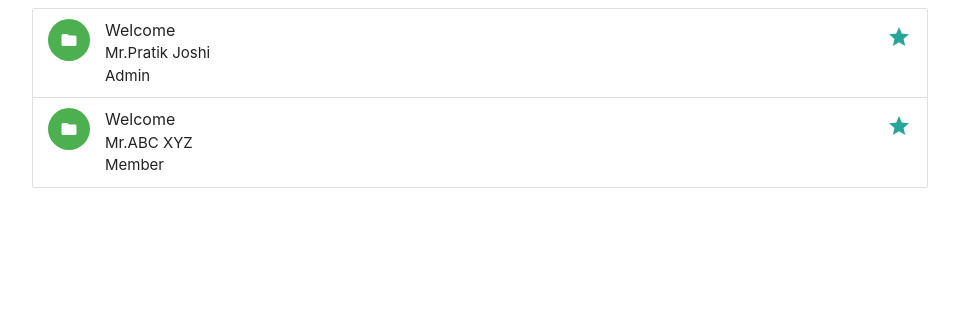
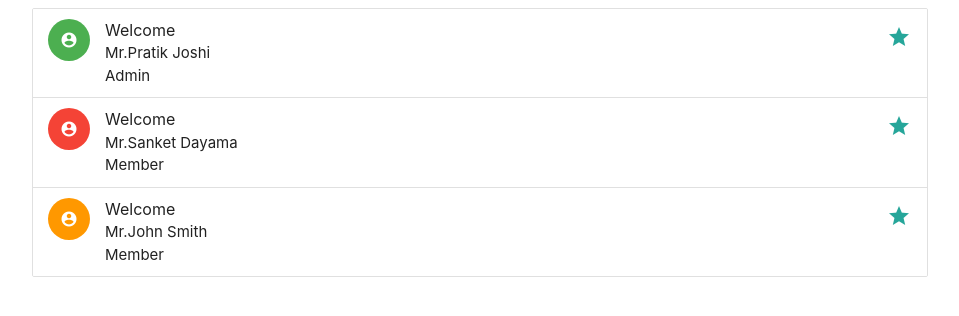
Before and after one commit to pratsj9/Servlets, a plain HTML site: page WebContent/Welcome.html in a window 1280 px wide. Shown: the whole page, without its empty margins (160-1119 px from the left). Drawn offline with nearby package versions, Linux system fonts and the light colour scheme.

Commit message:
UI Updates

```diff
--- a/WebContent/Welcome.html
+++ b/WebContent/Welcome.html
@@ -15,10 +15,12 @@
    <!-- Compiled and minified JavaScript -->
    <script src="https://cdnjs.cloudflare.com/ajax/libs/materialize/0.97.7/js/materialize.min.js"></script>
 
+
+
    <div class ="container">
     <ul class="collection">
     <li class="collection-item avatar">
-      <i class="material-icons circle green">folder</i>
+      <i class="material-icons circle green">account_circle</i>
       <span class="title">Welcome</span>
       <p>Mr.Pratik Joshi<br>
          Admin
@@ -26,13 +28,22 @@
       <a href="#!" class="secondary-content"><i class="material-icons">grade</i></a>
     </li>
      <li class="collection-item avatar">
-      <i class="material-icons circle green">folder</i>
+      <i class="material-icons circle red">account_circle</i>
       <span class="title">Welcome</span>
-      <p>Mr.ABC XYZ<br>
+      <p>Mr.Sanket Dayama<br>
          Member
       </p>
       <a href="#!" class="secondary-content"><i class="material-icons">grade</i></a>
-    </li></ul>
+    </li>
+	     <li class="collection-item avatar">
+      <i class="material-icons circle orange">account_circle</i>
+      <span class="title">Welcome</span>
+      <p>Mr.John Smith<br>
+         Member
+      </p>
+      <a href="#!" class="secondary-content"><i class="material-icons">grade</i></a>
+    </li>
+
 
     </ul>
 </div>
```
